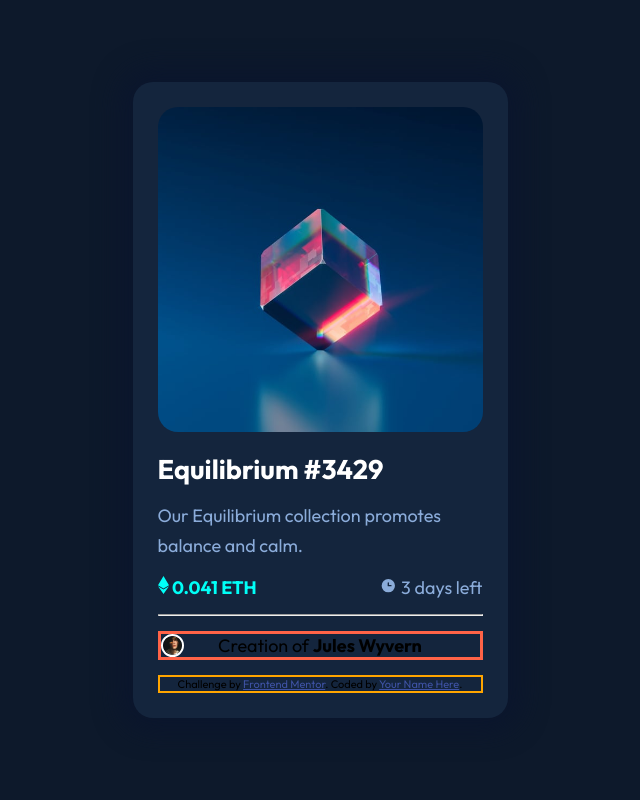
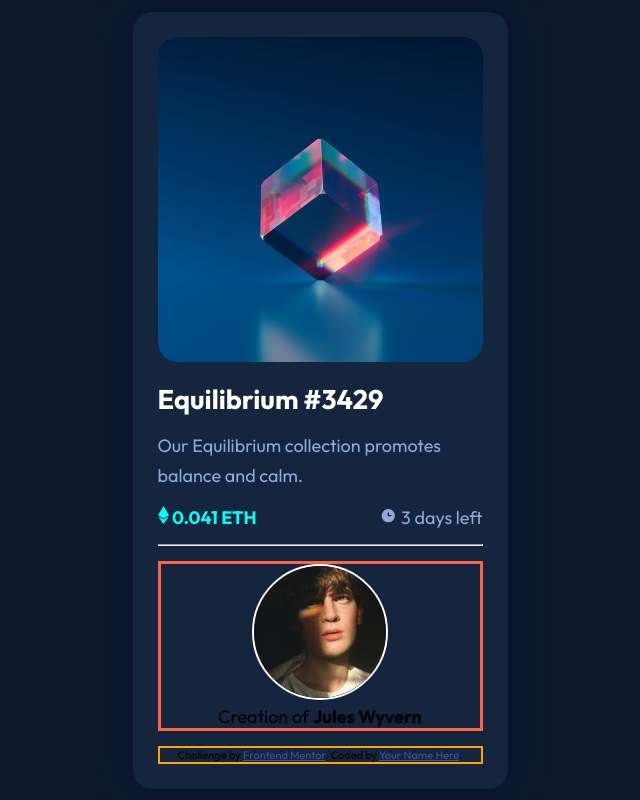
Before and after one commit to krzysztofbem/NFT-preview-card-component, a plain HTML site: page index.html in a window 1280 px wide. Shown: the whole page, without its empty margins (320-960 px from the left). Drawn offline with Linux system fonts and the light colour scheme; files whose address does not match are found by name.

Commit message:
sass updated

```diff
--- a/sass/style.scss
+++ b/sass/style.scss
@@ -55,16 +55,14 @@ body {
 	color: c.$soft-blue;
 }
 .author-data {
-	position: relative;
+	height: 10%;
 	width: 100%;
 	margin: 1.5rem 0;
 	border: 3px solid tomato;
 	text-align: center;
 }
 .avatar {
-	position: absolute;
 	left: 0;
-	height: 100%;
 	border: 2px solid white;
 	border-radius: 50%;
 }
```
Also changed, not shown: css/style.css, 1 other file.
